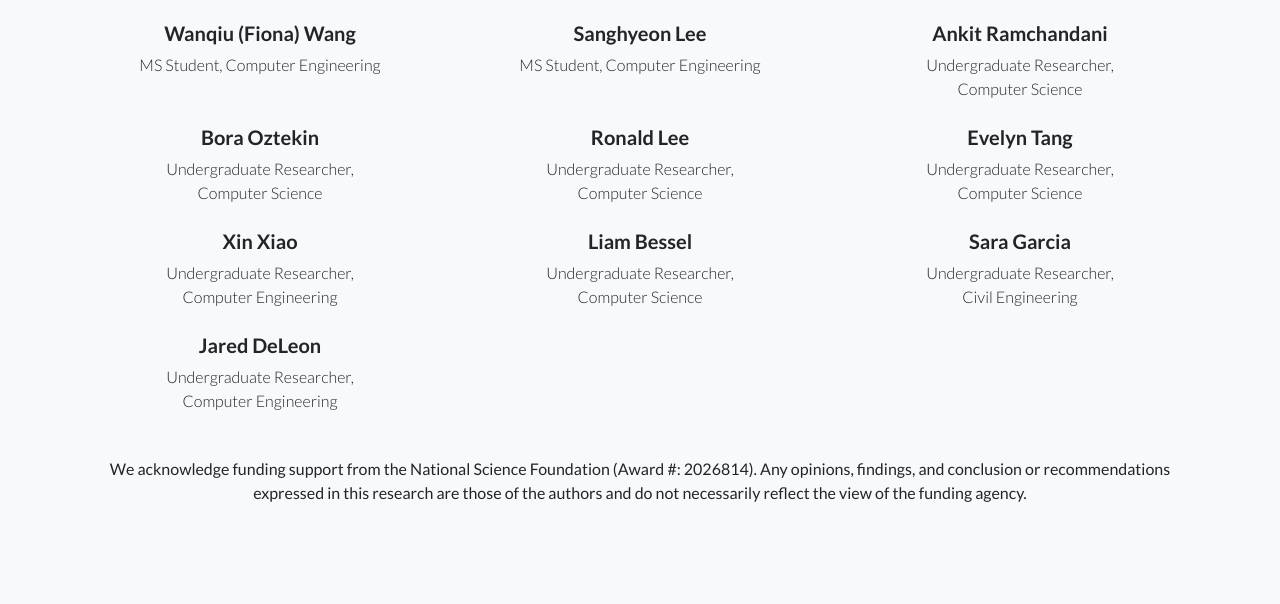
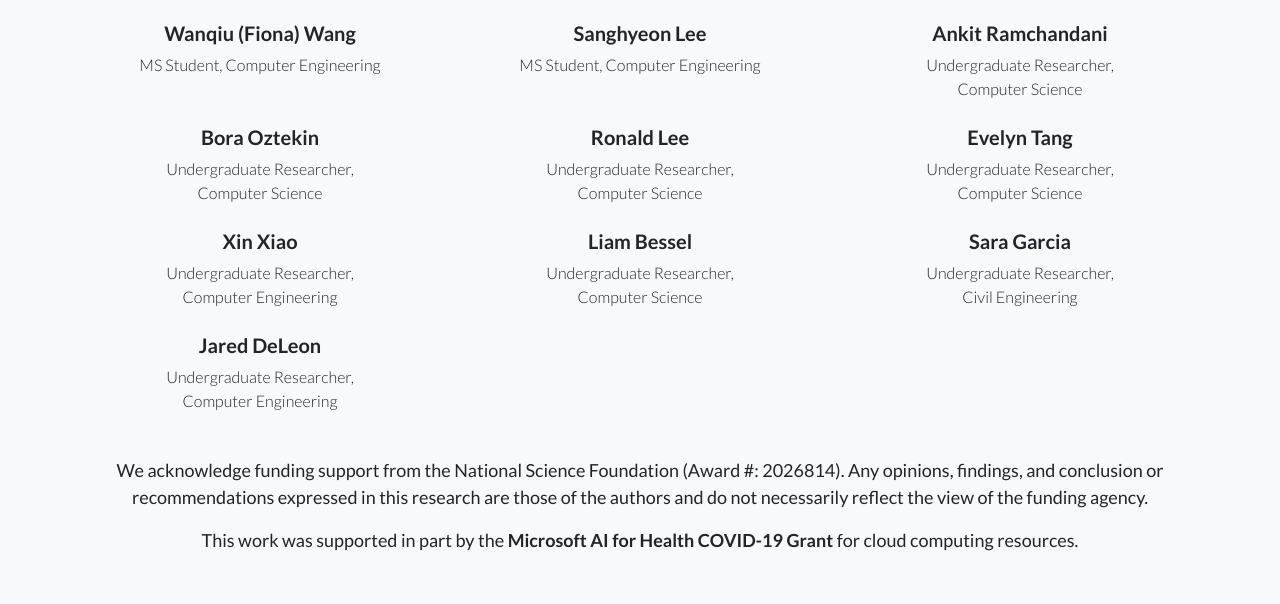
Before and after one commit to urban-resilience-lab/urban-resilience-lab.github.io, a website: page index.html in a window 1280 px wide. Shown: the part 3803-4407 px from the top of the page. Drawn offline with Linux system fonts and the light colour scheme.

Commit message:
Add Azure acknowledgement

```diff
--- a/index.html
+++ b/index.html
@@ -309,7 +309,9 @@
                 </div>
             </div>
         </div>
-        <p style="padding-top: 4%">We acknowledge funding support from the National Science Foundation (Award #: 2026814). Any opinions, findings, and conclusion or recommendations expressed in this research are those of the authors and do not necessarily reflect the view of the funding agency.</p>
+        <p style="font-size: large; padding-top: 4%;">We acknowledge funding support from the National Science Foundation (Award #: 2026814). Any opinions, findings, and conclusion or recommendations expressed in this research are those of the authors and do not necessarily reflect the view of the funding agency.</p>
+        <p style="font-size: large">This work was supported in part by the <strong>Microsoft AI for Health COVID-19 Grant</strong> for cloud computing resources.</p>
+
     </div>
 
 </section>
```
